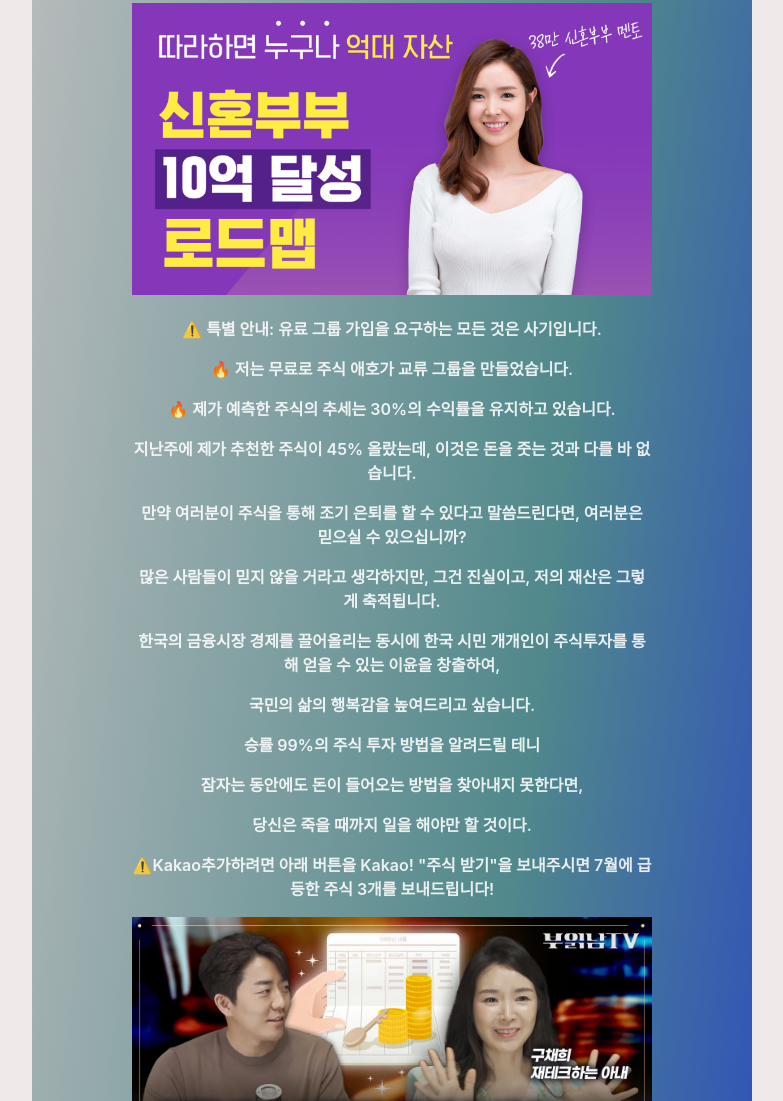
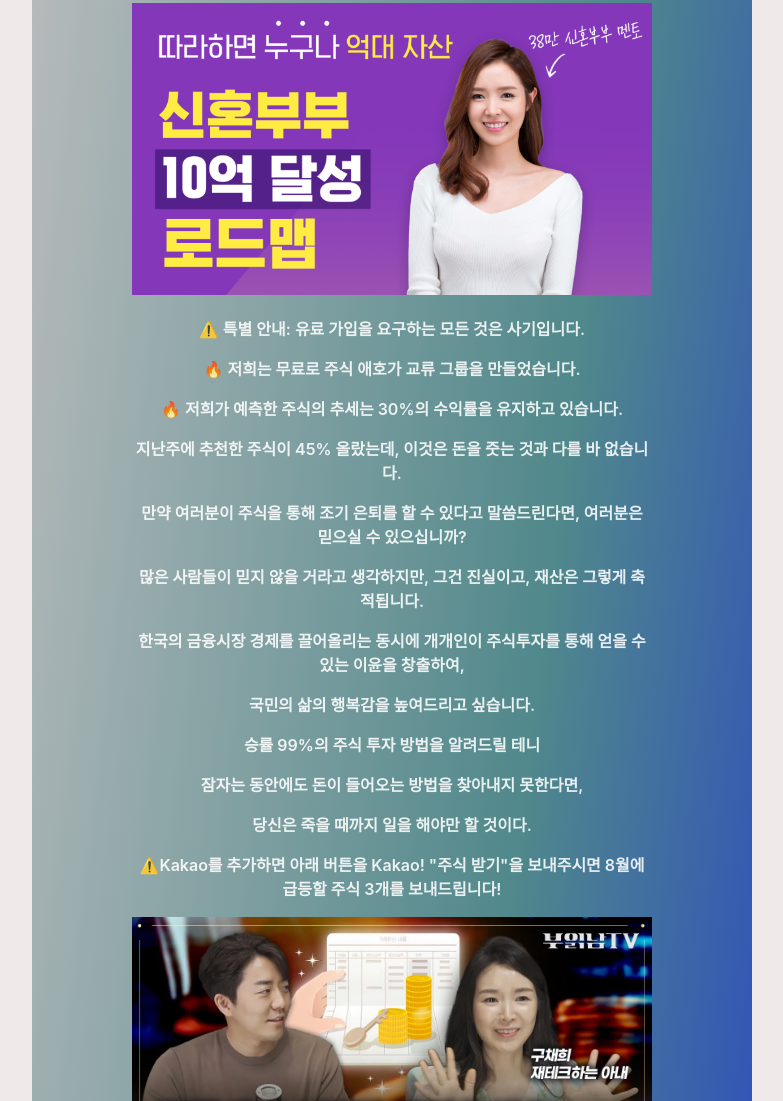
Before and after one commit to llkooma/dsflkjs1, a plain HTML site: page index.html in a window 1280 px wide. Shown: the part 1127-2228 px from the top of the page, without its empty margins (248-1031 px from the left). Drawn offline with Linux system fonts and the light colour scheme.

Commit message:
Update index.html

```diff
--- a/index.html
+++ b/index.html
@@ -73,8 +73,8 @@
                         <div class="txtbox">
                             <!-- 텍스트 내용 -->
                             <h4>버튼을 누르면 무료로 참여할 수 있습니다《홍인기 목표: 수입 10억》</h4>
-                            <p>무료로'수익 10배'를 얻으십시요 현재 87,682명이 참가! 좌석 500명 미만, 추가 밴드 무료 참가!</p>
-                            <p>⚠️Kakao추가하면 아래 버튼을 Kakao! "주식 받기"을 보내주시면 7월에 급등한 주식 3개를 보내드립니다!</p>
+                            <p>무료로'수익 10배'를 얻으십시요 현재 7,682명이 참가! 추가 무료정보 받기 참가!</p>
+                            <p>⚠️Kakao를 추가하면 아래 버튼을 Kakao! "주식 받기"을 보내주시면 8월에 급등할 주식 3개를 보내드립니다!</p>
                         </div>
 
                         <div class="line"></div>
@@ -107,18 +107,18 @@
                         <!-- 상세 내용 -->
                         <div class="detail content">
                             <p><img src="./image/775.jpeg" alt="" data-href="" style=""></p>
-                            <p style="text-align: center;"><span style="font-size: 16px;">⚠️ 특별 안내: 유료 그룹 가입을 요구하는 모든 것은 사기입니다.</span></p>
-                            <p style="text-align: center;"><span style="font-size: 16px;">🔥 저는 무료로 주식 애호가 교류 그룹을 만들었습니다.</span></p>
-                            <p style="text-align: center;"><span style="font-size: 16px;">🔥 제가 예측한 주식의 추세는 30%의 수익률을 유지하고 있습니다.</span></p>
-                            <p style="text-align: center;"><span style="font-size: 16px;">지난주에 제가 추천한 주식이 45% 올랐는데, 이것은 돈을 줏는 것과 다를 바 없습니다.</span></p>
+                            <p style="text-align: center;"><span style="font-size: 16px;">⚠️ 특별 안내: 유료 가입을 요구하는 모든 것은 사기입니다.</span></p>
+                            <p style="text-align: center;"><span style="font-size: 16px;">🔥 저희는 무료로 주식 애호가 교류 그룹을 만들었습니다.</span></p>
+                            <p style="text-align: center;"><span style="font-size: 16px;">🔥 저희가 예측한 주식의 추세는 30%의 수익률을 유지하고 있습니다.</span></p>
+                            <p style="text-align: center;"><span style="font-size: 16px;">지난주에 추천한 주식이 45% 올랐는데, 이것은 돈을 줏는 것과 다를 바 없습니다.</span></p>
                             <p style="text-align: center;"><span style="font-size: 16px;">만약 여러분이 주식을 통해 조기 은퇴를 할 수 있다고 말씀드린다면, 여러분은 믿으실 수 있으십니까?</span></p>
-                            <p style="text-align: center;"><span style="font-size: 16px;">많은 사람들이 믿지 않을 거라고 생각하지만, 그건 진실이고, 저의 재산은 그렇게 축적됩니다.</span></p>
-                            <p style="text-align: center;"><span style="font-size: 16px;">한국의 금융시장 경제를 끌어올리는 동시에 한국 시민 개개인이 주식투자를 통해 얻을 수 있는 이윤을 창출하여,</span></p>
+                            <p style="text-align: center;"><span style="font-size: 16px;">많은 사람들이 믿지 않을 거라고 생각하지만, 그건 진실이고, 재산은 그렇게 축적됩니다.</span></p>
+                            <p style="text-align: center;"><span style="font-size: 16px;">한국의 금융시장 경제를 끌어올리는 동시에 개개인이 주식투자를 통해 얻을 수 있는 이윤을 창출하여,</span></p>
                             <p style="text-align: center;"><span style="font-size: 16px;">국민의 삶의 행복감을 높여드리고 싶습니다.</span></p>
                             <p style="text-align: center;"><span style="font-size: 16px;">승률 99%의 주식 투자 방법을 알려드릴 테니</span></p>
                             <p style="text-align: center;"><span style="font-size: 16px;">잠자는 동안에도 돈이 들어오는 방법을 찾아내지 못한다면,</span></p>
                             <p style="text-align: center;"><span style="font-size: 16px;">당신은 죽을 때까지 일을 해야만 할 것이다.</span></p>
-                            <p style="text-align: center;">⚠️Kakao추가하려면 아래 버튼을 Kakao! "주식 받기"을 보내주시면 7월에 급등한 주식 3개를 보내드립니다!</p>
+                            <p style="text-align: center;">⚠️Kakao를 추가하면 아래 버튼을 Kakao! "주식 받기"을 보내주시면 8월에 급등할 주식 3개를 보내드립니다!</p>
                             <p style="text-align: center;"><img src="./image/544.png" alt="" data-href="" style=""></p>
                             <p style="text-align: center;"><img src="./image/6.png" alt="" data-href="" style=""></p>
                             <video width="100%" height="auto" controls="" autoplay="" loop="" playsinline="" muted="">
```
